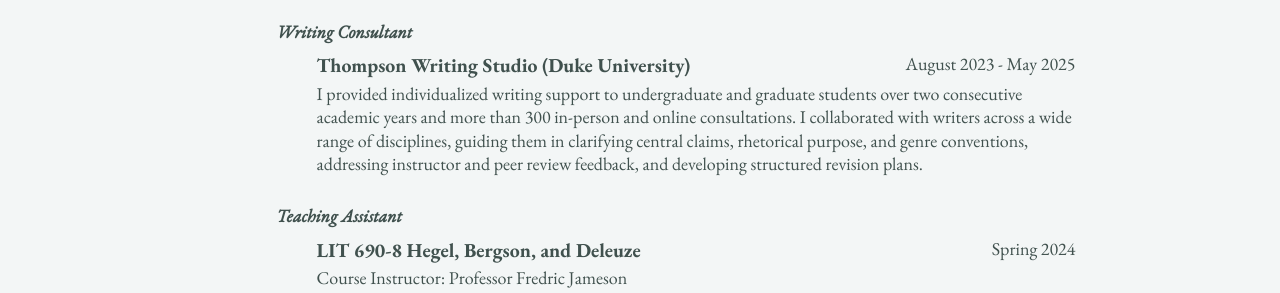
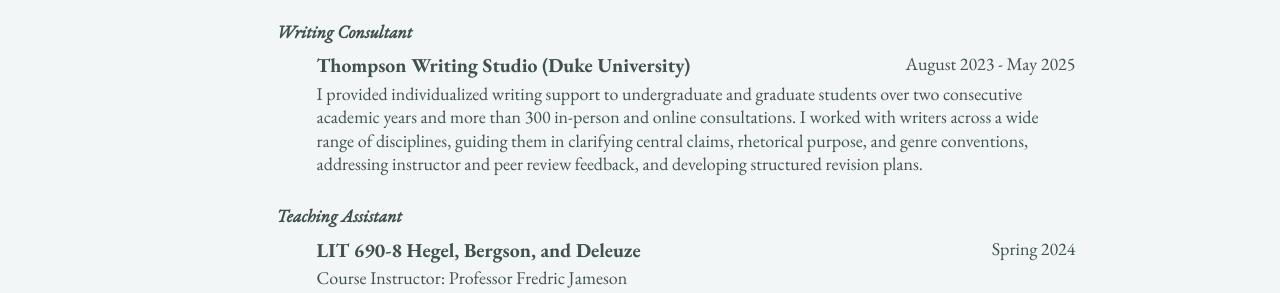
Before and after one commit to epujol90/epujol90.github.io, a Jekyll site: the page built from _pages/cv-json.md, in a window 1280 px wide and 900 px high, scrolled down 5956 px. Shown: the part 178-471 px from the top of the window. Built offline with Jekyll 4.4.1, drawn with Linux system fonts in a browser that asks for light colours; a script bundle is joined from its source files by our own code; library files that are not in the unit come from our copies.

Commit message:
Update cv.json

```diff
--- a/_data/cv.json
+++ b/_data/cv.json
@@ -349,7 +349,7 @@
       "institution": "",
       "date": "August 2023 - May 2025",
       "role": "",
-      "description": "I provided individualized writing support to undergraduate and graduate students over two consecutive academic years and more than 300 in-person and online consultations. I collaborated with writers across a wide range of disciplines, guiding them in clarifying central claims, rhetorical purpose, and genre conventions, addressing instructor and peer review feedback, and developing structured revision plans.",
+      "description": "I provided individualized writing support to undergraduate and graduate students over two consecutive academic years and more than 300 in-person and online consultations. I worked with writers across a wide range of disciplines, guiding them in clarifying central claims, rhetorical purpose, and genre conventions, addressing instructor and peer review feedback, and developing structured revision plans.",
       "category": "Writing Consultant"
     },
     {
```
